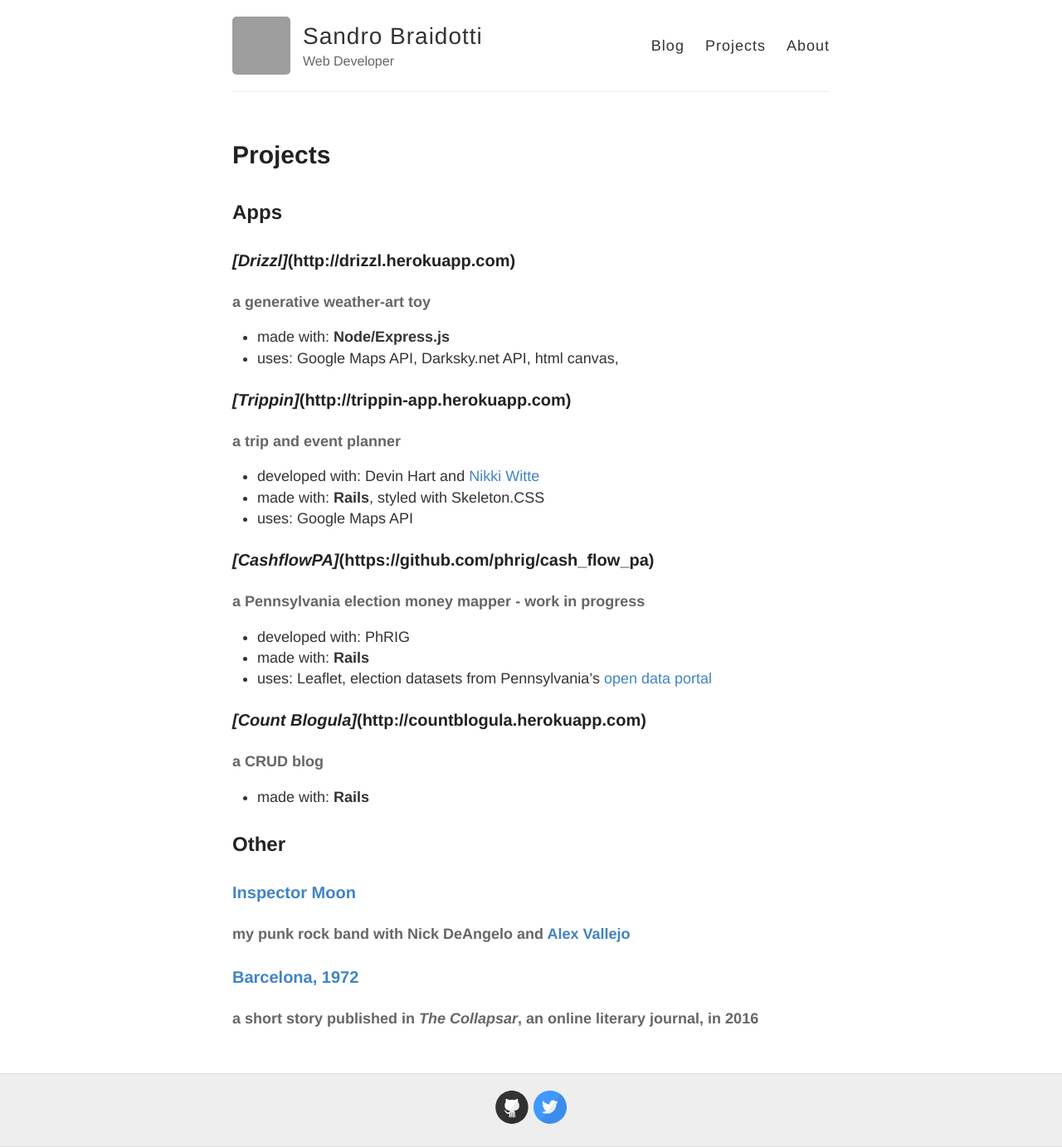
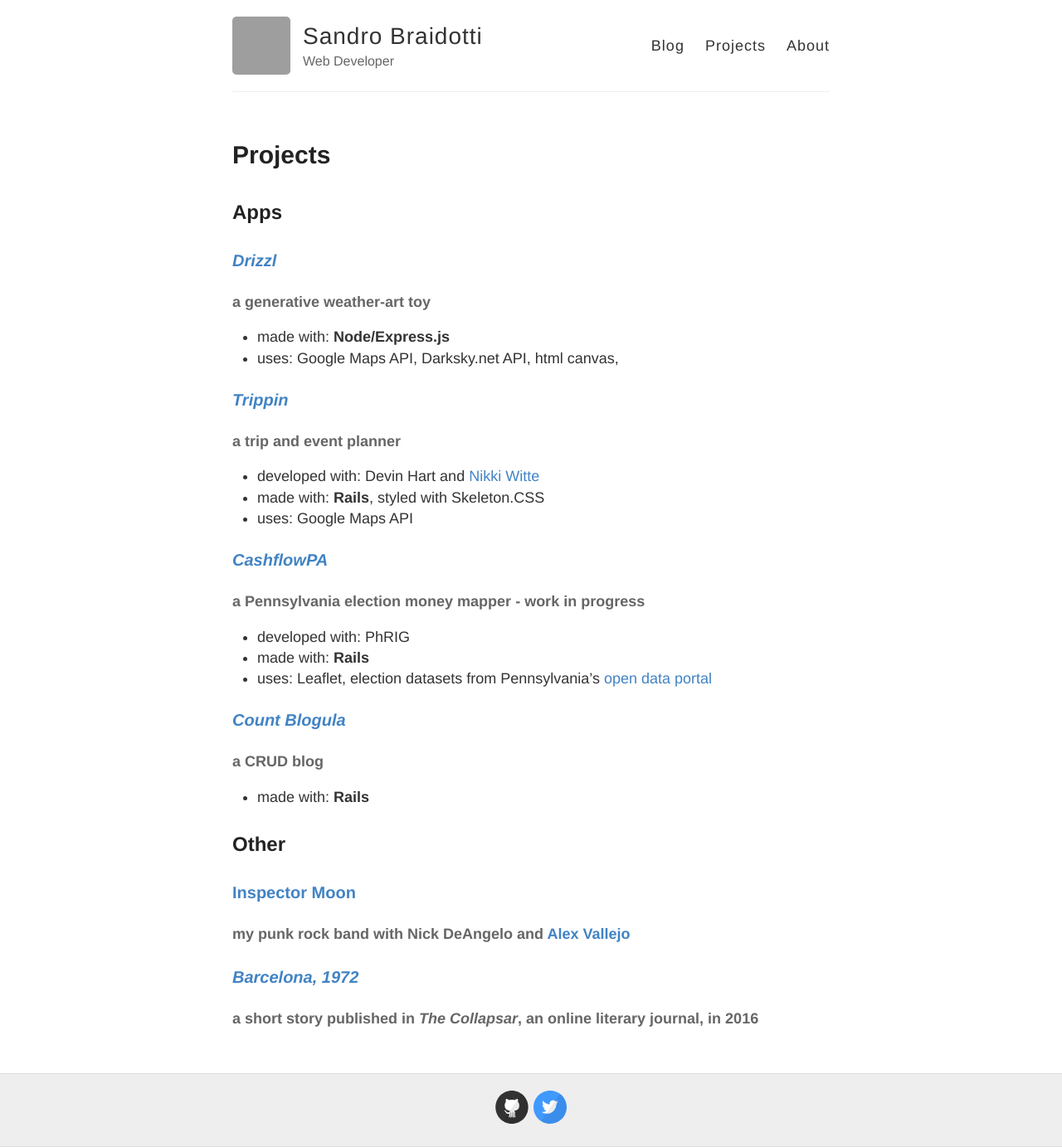
Before and after one commit to abraidotti/abraidotti.github.io, a Jekyll site: the page built from projects.md, in a window 1280 px wide. Shown: the whole page at 83% size. Built offline with Jekyll 4.4.1, drawn with Linux system fonts in a browser that asks for light colours; grey boxes are pictures that could not be loaded.

Commit message:
add italics to projects

```diff
--- a/projects.md
+++ b/projects.md
@@ -6,24 +6,24 @@ permalink: /projects/
 
 ## Apps
 
-### *[Drizzl]*(http://drizzl.herokuapp.com)
+### *[Drizzl](http://drizzl.herokuapp.com)*
 #### a generative weather-art toy
   * made with: **Node/Express.js**
   * uses: Google Maps API, Darksky.net API, html canvas,
 
-### *[Trippin]*(http://trippin-app.herokuapp.com)
+### *[Trippin](http://trippin-app.herokuapp.com)*
 #### a trip and event planner
   * developed with: Devin Hart and [Nikki Witte](https://nwitte4.github.io/)
   * made with: **Rails**, styled with Skeleton.CSS
   * uses: Google Maps API
 
-### *[CashflowPA]*(https://github.com/phrig/cash_flow_pa)
+### *[CashflowPA](https://github.com/phrig/cash_flow_pa)*
 #### a Pennsylvania election money mapper - work in progress
   * developed with: PhRIG
   * made with: **Rails**
   * uses: Leaflet, election datasets from Pennsylvania's [open data portal](https://data.pa.gov/)
 
-### *[Count Blogula]*(http://countblogula.herokuapp.com)
+### *[Count Blogula](http://countblogula.herokuapp.com)*
 #### a CRUD blog
   * made with: **Rails**
 
@@ -32,5 +32,5 @@ permalink: /projects/
 ### [Inspector Moon](http://inspectormoon.bandcamp.com)
 #### my punk rock band with Nick DeAngelo and [Alex Vallejo](http://desperate.horse/)
 
-### [Barcelona, 1972](https://thecollapsar.org/the-collapsar-archive/2016/02/19/barcelona-1972-by-sandro-braidotti)
+### *[Barcelona, 1972](https://thecollapsar.org/the-collapsar-archive/2016/02/19/barcelona-1972-by-sandro-braidotti)*
 #### a short story published in *The Collapsar*, an online literary journal, in 2016
```
